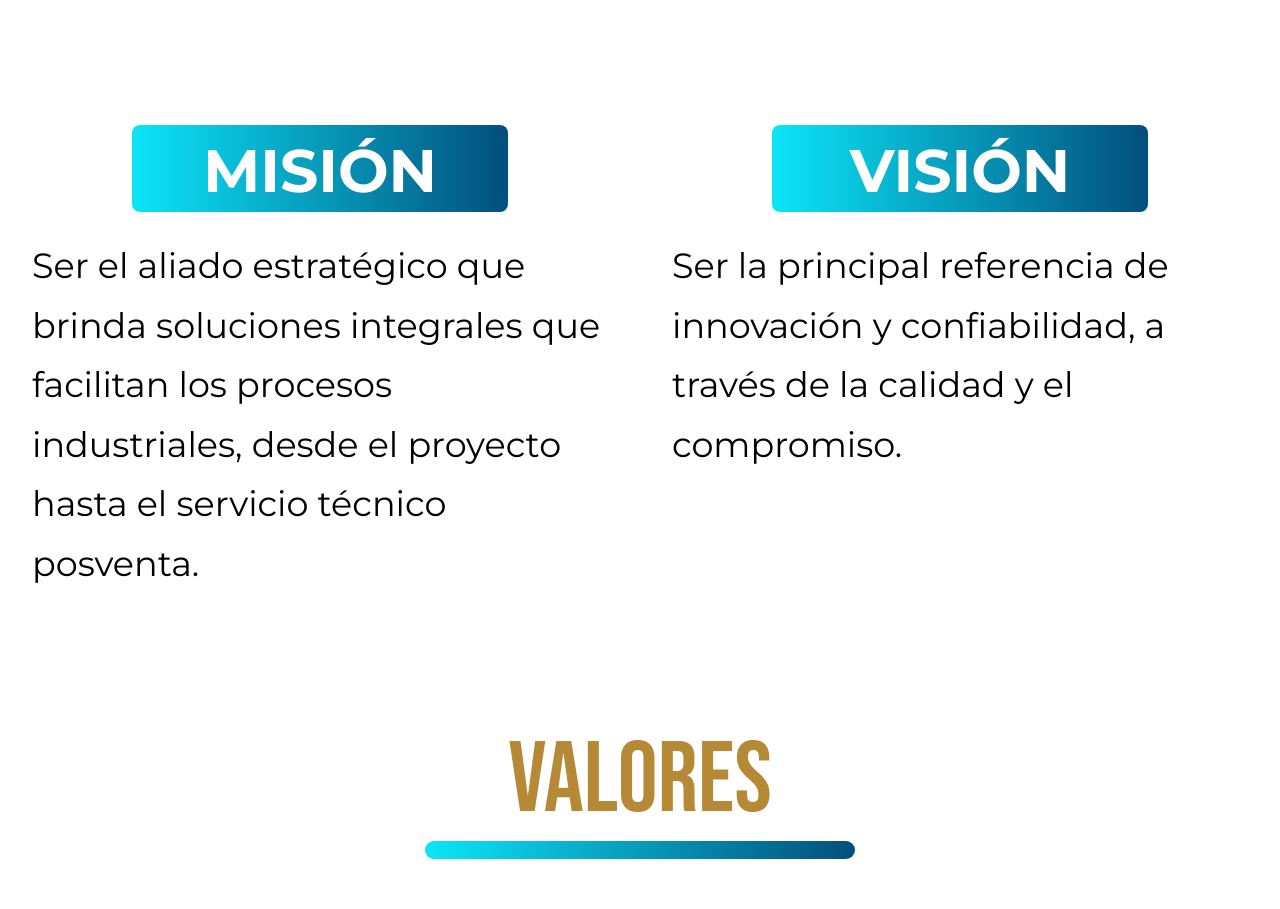
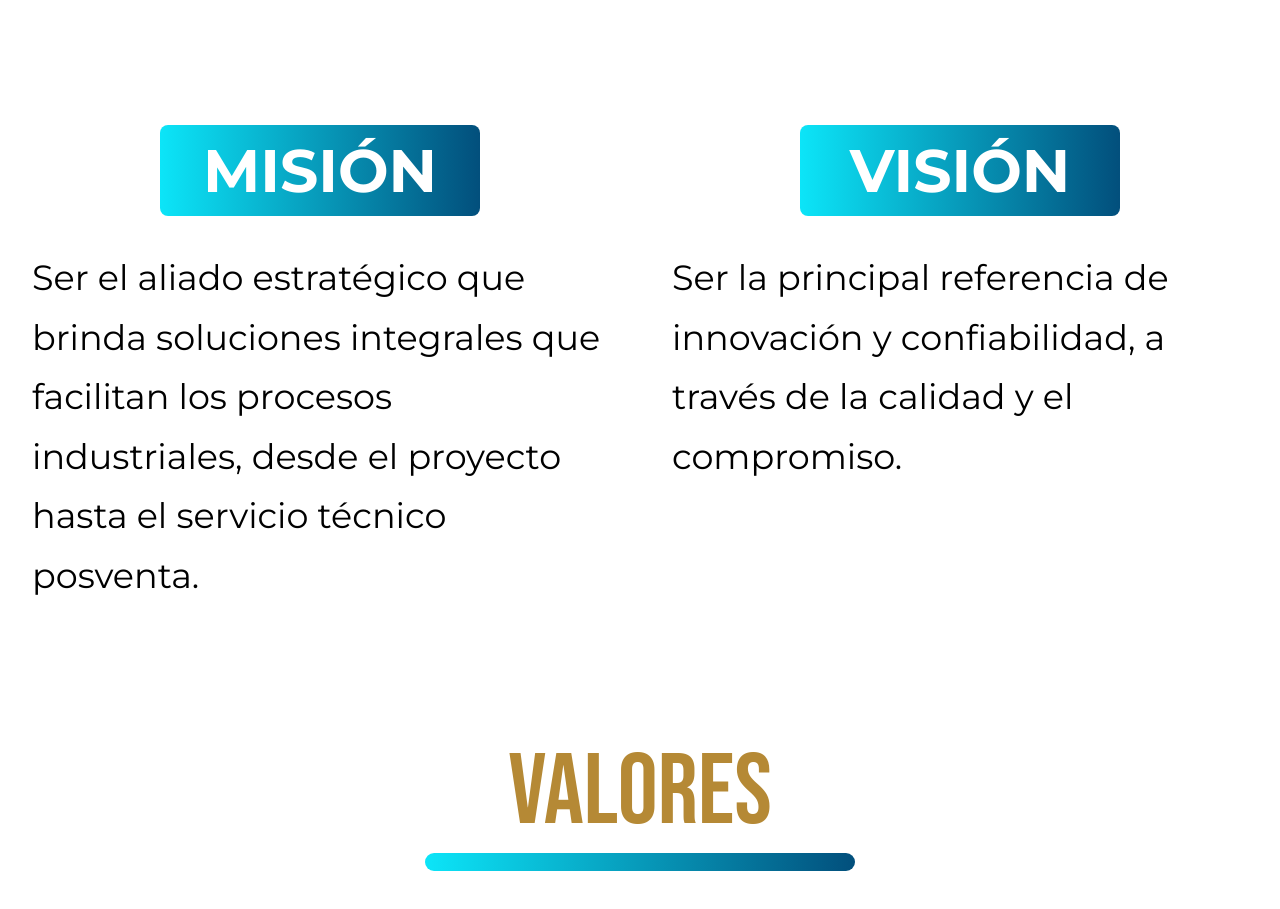
Before and after one commit to carlvallory/ist-responsive, a plain HTML site: page index.html in a window 1280 px wide. Shown: the part 4011-4920 px from the top of the page. Drawn offline with Linux system fonts and the light colour scheme.

Commit message:
Desktop gaps and margins and line-height

```diff
--- a/index.html
+++ b/index.html
@@ -337,8 +337,8 @@
         .card-header {
             background: linear-gradient(to right, var(--ist-cyan), var(--ist-blue));
             border-radius: 8px;
-            padding: 8px 0 4px;
-            margin: 0 100px 24px;
+            padding: .5rem 2rem;
+            margin: 0 8rem 2rem;
         }
 
         .card-header h4 {
```
